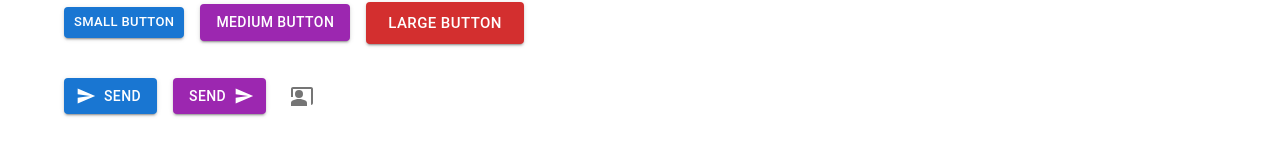
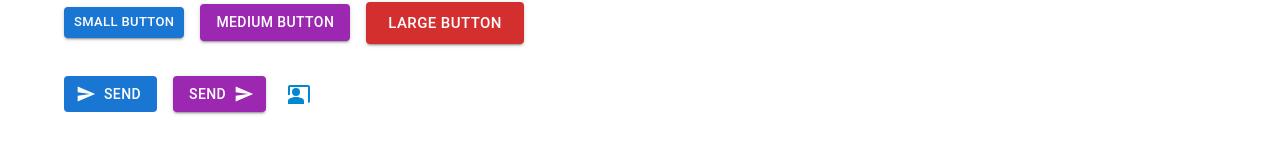
Before and after one commit to sksuraj17/react-mui, a React (Create React App) app: page / in a window 1280 px wide. Shown: the part 599-754 px from the top of the page. Built offline with nearby package versions, Linux system fonts and the light colour scheme.

Commit message:
MuiButton commit 7

```diff
--- a/src/components/MuiButton.tsx
+++ b/src/components/MuiButton.tsx
@@ -38,14 +38,14 @@ export const MuiButton = () => {
         <Button variant='outlined' color='success'>Success</Button>
     </Stack>
     <Stack display='block' spacing={2} direction='row'>
-        <Button variant='contained' color='primary' size='small'>Small Button</Button>
+        <Button variant='contained' color='primary' size='small' onClick={() => alert('Clicked Small Button')}>Small Button</Button>
         <Button variant='contained' color='secondary' size='medium'>Medium Button</Button>
         <Button variant='contained' color='error' size='large'>Large Button</Button>
     </Stack>
     <Stack display='block' spacing={2} direction='row'>
-        <Button variant='contained' color='primary'  startIcon={<SendIcon />}>Send</Button>
-        <Button variant='contained' color='secondary' endIcon={<SendIcon />}>Send</Button>
-        <IconButton>
+        <Button variant='contained' color='primary'  startIcon={<SendIcon />} disableElevation >Send</Button>
+        <Button variant='contained' color='secondary' endIcon={<SendIcon />} disableRipple>Send</Button>
+        <IconButton aria-label='CoPresent' color='info' size='small'>
             <CoPresentIcon />
         </IconButton>
     </Stack>
```
